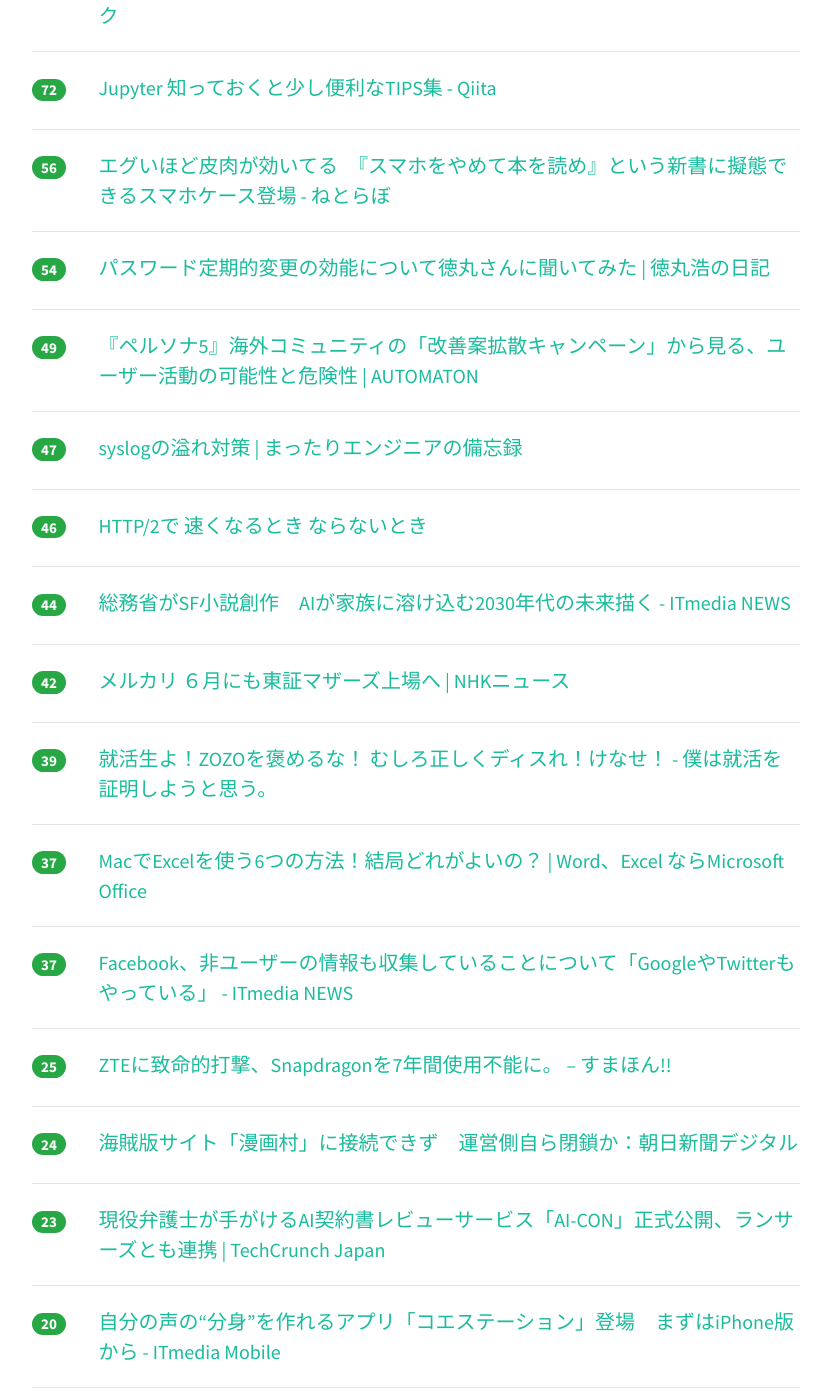
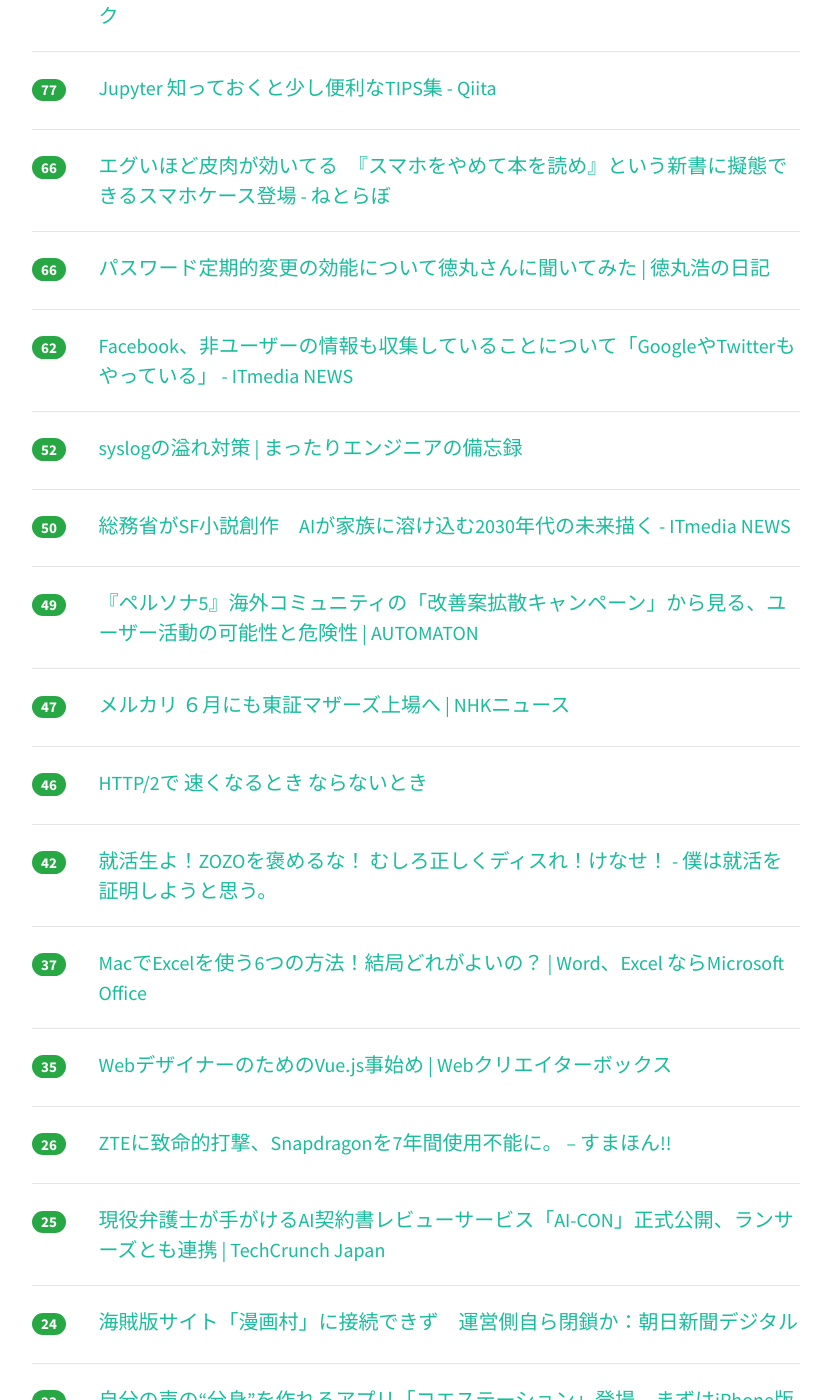
Before and after one commit to yatta47/hatena-matome-site, a Jekyll site: the page built from _posts/2018-04-18-hatena.md, in a window 1280 px wide and 1400 px high, scrolled down 783 px. Shown: the whole window, without its empty margins (224-1055 px from the left). Built offline with Jekyll 4.4.1, drawn with Linux system fonts in a browser that asks for light colours; nearby versions of some CDN libraries; some of the changed text lies outside the part shown.

Commit message:
Updated 2018-04-18

```diff
--- a/_posts/2018-04-18-hatena.md
+++ b/_posts/2018-04-18-hatena.md
@@ -1,49 +1,64 @@
 ---
 layout: post
 title:  "2018-04-18 はてぶIT"
-date:   2018-04-18 12:02:52
+date:   2018-04-18 13:01:46
 tags: [it-hotentry]
 ---
-32 件のデータあり
+36 件のデータあり
 
 <hr><div class="row">
-<div class="col-1"><span class="badge badge-pill badge-success h2">448</span></div>
+<div class="col-1"><span class="badge badge-pill badge-success h2">550</span></div>
 <div class="col-11"><a href='http://terurou.hateblo.jp/entry/2018/04/18/015709' target='_blank'>人月単価で80万円ぐらいの仕事 - terurouメモ</a></div>
 </div>
 <hr>
 <div class="row">
-<div class="col-1"><span class="badge badge-pill badge-success h2">183</span></div>
+<div class="col-1"><span class="badge badge-pill badge-success h2">203</span></div>
 <div class="col-11"><a href='http://nlab.itmedia.co.jp/nl/articles/1804/17/news122.html' target='_blank'>広告配信のジーニー、「漫画村」などへの広告を停止したと発表 - ねとらぼ</a></div>
 </div>
 <hr>
 <div class="row">
-<div class="col-1"><span class="badge badge-pill badge-success h2">80</span></div>
+<div class="col-1"><span class="badge badge-pill badge-success h2">100</span></div>
+<div class="col-11"><a href='http://karaage.hatenadiary.jp/entry/2018/04/18/073000' target='_blank'>人工知能にTwitterを運用させてチューリングテストしたら衝撃的事実が明らかになりました - karaage. [からあげ]</a></div>
+</div>
+<hr>
+<div class="row">
+<div class="col-1"><span class="badge badge-pill badge-success h2">96</span></div>
 <div class="col-11"><a href='https://robotstart.info/2018/04/17/iot-device-map-2018.html' target='_blank'>日本で買えるIoTデバイス330個をまとめた「IoTデバイスマップ2018」公開　ダウンロード無料 | ロボスタ</a></div>
 </div>
 <hr>
 <div class="row">
-<div class="col-1"><span class="badge badge-pill badge-success h2">76</span></div>
-<div class="col-11"><a href='http://karaage.hatenadiary.jp/entry/2018/04/18/073000' target='_blank'>人工知能にTwitterを運用させてチューリングテストしたら衝撃的事実が明らかになりました - karaage. [からあげ]</a></div>
-</div>
-<hr>
-<div class="row">
-<div class="col-1"><span class="badge badge-pill badge-success h2">74</span></div>
+<div class="col-1"><span class="badge badge-pill badge-success h2">94</span></div>
 <div class="col-11"><a href='https://cpplover.blogspot.com/2018/04/telegram180ip.html' target='_blank'>本の虫: ロシア、Telegramをブロックするために180万ものIPアドレスをブロック</a></div>
 </div>
 <hr>
 <div class="row">
-<div class="col-1"><span class="badge badge-pill badge-success h2">72</span></div>
+<div class="col-1"><span class="badge badge-pill badge-success h2">77</span></div>
 <div class="col-11"><a href='https://qiita.com/simonritchie/items/d7dccb798f0b9c8b1ec5' target='_blank'>Jupyter 知っておくと少し便利なTIPS集 - Qiita</a></div>
 </div>
 <hr>
 <div class="row">
-<div class="col-1"><span class="badge badge-pill badge-success h2">56</span></div>
+<div class="col-1"><span class="badge badge-pill badge-success h2">66</span></div>
 <div class="col-11"><a href='http://nlab.itmedia.co.jp/nl/articles/1804/17/news120.html' target='_blank'>エグいほど皮肉が効いてる　『スマホをやめて本を読め』という新書に擬態できるスマホケース登場 - ねとらぼ</a></div>
 </div>
 <hr>
 <div class="row">
-<div class="col-1"><span class="badge badge-pill badge-success h2">54</span></div>
+<div class="col-1"><span class="badge badge-pill badge-success h2">66</span></div>
 <div class="col-11"><a href='https://blog.tokumaru.org/2014/09/blog-post.html' target='_blank'>パスワード定期的変更の効能について徳丸さんに聞いてみた | 徳丸浩の日記</a></div>
+</div>
+<hr>
+<div class="row">
+<div class="col-1"><span class="badge badge-pill badge-success h2">62</span></div>
+<div class="col-11"><a href='http://www.itmedia.co.jp/news/articles/1804/18/news057.html' target='_blank'>Facebook、非ユーザーの情報も収集していることについて「GoogleやTwitterもやっている」 - ITmedia NEWS</a></div>
+</div>
+<hr>
+<div class="row">
+<div class="col-1"><span class="badge badge-pill badge-success h2">52</span></div>
+<div class="col-11"><a href='https://www.rite.jp/suppressed-messages/' target='_blank'>syslogの溢れ対策 | まったりエンジニアの備忘録</a></div>
+</div>
+<hr>
+<div class="row">
+<div class="col-1"><span class="badge badge-pill badge-success h2">50</span></div>
+<div class="col-11"><a href='http://www.itmedia.co.jp/news/articles/1804/17/news121.html' target='_blank'>総務省がSF小説創作　AIが家族に溶け込む2030年代の未来描く - ITmedia NEWS</a></div>
 </div>
 <hr>
 <div class="row">
@@ -53,7 +68,7 @@ tags: [it-hotentry]
 <hr>
 <div class="row">
 <div class="col-1"><span class="badge badge-pill badge-success h2">47</span></div>
-<div class="col-11"><a href='https://www.rite.jp/suppressed-messages/' target='_blank'>syslogの溢れ対策 | まったりエンジニアの備忘録</a></div>
+<div class="col-11"><a href='https://www3.nhk.or.jp/news/html/20180418/k10011407521000.html' target='_blank'>メルカリ ６月にも東証マザーズ上場へ | NHKニュース</a></div>
 </div>
 <hr>
 <div class="row">
@@ -62,17 +77,7 @@ tags: [it-hotentry]
 </div>
 <hr>
 <div class="row">
-<div class="col-1"><span class="badge badge-pill badge-success h2">44</span></div>
-<div class="col-11"><a href='http://www.itmedia.co.jp/news/articles/1804/17/news121.html' target='_blank'>総務省がSF小説創作　AIが家族に溶け込む2030年代の未来描く - ITmedia NEWS</a></div>
-</div>
-<hr>
-<div class="row">
 <div class="col-1"><span class="badge badge-pill badge-success h2">42</span></div>
-<div class="col-11"><a href='https://www3.nhk.or.jp/news/html/20180418/k10011407521000.html' target='_blank'>メルカリ ６月にも東証マザーズ上場へ | NHKニュース</a></div>
-</div>
-<hr>
-<div class="row">
-<div class="col-1"><span class="badge badge-pill badge-success h2">39</span></div>
 <div class="col-11"><a href='http://skogaku.hatenablog.com/entry/2018/04/17/233739' target='_blank'>就活生よ！ZOZOを褒めるな！ むしろ正しくディスれ！けなせ！ - 僕は就活を証明しようと思う。</a></div>
 </div>
 <hr>
@@ -82,13 +87,18 @@ tags: [it-hotentry]
 </div>
 <hr>
 <div class="row">
-<div class="col-1"><span class="badge badge-pill badge-success h2">37</span></div>
-<div class="col-11"><a href='http://www.itmedia.co.jp/news/articles/1804/18/news057.html' target='_blank'>Facebook、非ユーザーの情報も収集していることについて「GoogleやTwitterもやっている」 - ITmedia NEWS</a></div>
+<div class="col-1"><span class="badge badge-pill badge-success h2">35</span></div>
+<div class="col-11"><a href='https://www.webcreatorbox.com/tech/first-vuejs' target='_blank'>WebデザイナーのためのVue.js事始め | Webクリエイターボックス</a></div>
+</div>
+<hr>
+<div class="row">
+<div class="col-1"><span class="badge badge-pill badge-success h2">26</span></div>
+<div class="col-11"><a href='https://smhn.info/201804-us-ban-zte' target='_blank'>ZTEに致命的打撃、Snapdragonを7年間使用不能に。 – すまほん!!</a></div>
 </div>
 <hr>
 <div class="row">
 <div class="col-1"><span class="badge badge-pill badge-success h2">25</span></div>
-<div class="col-11"><a href='https://smhn.info/201804-us-ban-zte' target='_blank'>ZTEに致命的打撃、Snapdragonを7年間使用不能に。 – すまほん!!</a></div>
+<div class="col-11"><a href='http://jp.techcrunch.com/2018/04/17/gva-tech-ai-con/' target='_blank'>現役弁護士が手がけるAI契約書レビューサービス「AI-CON」正式公開、ランサーズとも連携 | TechCrunch Japan</a></div>
 </div>
 <hr>
 <div class="row">
@@ -98,12 +108,12 @@ tags: [it-hotentry]
 <hr>
 <div class="row">
 <div class="col-1"><span class="badge badge-pill badge-success h2">23</span></div>
-<div class="col-11"><a href='http://jp.techcrunch.com/2018/04/17/gva-tech-ai-con/' target='_blank'>現役弁護士が手がけるAI契約書レビューサービス「AI-CON」正式公開、ランサーズとも連携 | TechCrunch Japan</a></div>
+<div class="col-11"><a href='http://www.itmedia.co.jp/mobile/articles/1804/17/news117.html' target='_blank'>自分の声の“分身”を作れるアプリ「コエステーション」登場　まずはiPhone版から - ITmedia Mobile</a></div>
 </div>
 <hr>
 <div class="row">
-<div class="col-1"><span class="badge badge-pill badge-success h2">20</span></div>
-<div class="col-11"><a href='http://www.itmedia.co.jp/mobile/articles/1804/17/news117.html' target='_blank'>自分の声の“分身”を作れるアプリ「コエステーション」登場　まずはiPhone版から - ITmedia Mobile</a></div>
+<div class="col-1"><span class="badge badge-pill badge-success h2">22</span></div>
+<div class="col-11"><a href='https://gigazine.net/news/20180418-amazon-android-browser-internet/' target='_blank'>Amazonが容量わずか2MBの軽量版インターネットブラウザ、その名も「Internet」をリリース - GIGAZINE</a></div>
 </div>
 <hr>
 <div class="row">
@@ -112,8 +122,8 @@ tags: [it-hotentry]
 </div>
 <hr>
 <div class="row">
-<div class="col-1"><span class="badge badge-pill badge-success h2">20</span></div>
-<div class="col-11"><a href='https://www.webcreatorbox.com/tech/first-vuejs' target='_blank'>WebデザイナーのためのVue.js事始め | Webクリエイターボックス</a></div>
+<div class="col-1"><span class="badge badge-pill badge-success h2">19</span></div>
+<div class="col-11"><a href='https://www.wantedly.com/companies/en-japanrecruit/post_articles/115789' target='_blank'>Ruby Committerの関さん(@m_seki)を招いてエン・ジャパンが自社開発について真剣に考えた | エン・ジャパン株式会社</a></div>
 </div>
 <hr>
 <div class="row">
@@ -127,8 +137,8 @@ tags: [it-hotentry]
 </div>
 <hr>
 <div class="row">
-<div class="col-1"><span class="badge badge-pill badge-success h2">18</span></div>
-<div class="col-11"><a href='https://www.wantedly.com/companies/en-japanrecruit/post_articles/115789' target='_blank'>Ruby Committerの関さん(@m_seki)を招いてエン・ジャパンが自社開発について真剣に考えた | エン・ジャパン株式会社</a></div>
+<div class="col-1"><span class="badge badge-pill badge-success h2">19</span></div>
+<div class="col-11"><a href='https://togetter.com/li/1219163' target='_blank'>人月単価換算で80万円ぐらいの仕事の文脈 - Togetter</a></div>
 </div>
 <hr>
 <div class="row">
@@ -142,8 +152,13 @@ tags: [it-hotentry]
 </div>
 <hr>
 <div class="row">
-<div class="col-1"><span class="badge badge-pill badge-success h2">16</span></div>
-<div class="col-11"><a href='https://gigazine.net/news/20180418-amazon-android-browser-internet/' target='_blank'>Amazonが容量わずか2MBの軽量版インターネットブラウザ、その名も「Internet」をリリース - GIGAZINE</a></div>
+<div class="col-1"><span class="badge badge-pill badge-success h2">15</span></div>
+<div class="col-11"><a href='http://diamond.jp/articles/-/167275' target='_blank'>銀行ITシステムに大異変、根幹の「勘定系」もクラウド化へ | inside Enterprise | ダイヤモンド・オンライン</a></div>
+</div>
+<hr>
+<div class="row">
+<div class="col-1"><span class="badge badge-pill badge-success h2">15</span></div>
+<div class="col-11"><a href='https://coliss.com/articles/blog/wordpress/wordpress-plugin-css-js-toolbox-plus.html' target='_blank'>WordPressで個別のページごとに、CSSやJavaScriptが利用できる便利なプラグイン -CSS & JavaScript Toolbox | コリス</a></div>
 </div>
 <hr>
 <div class="row">
@@ -162,6 +177,11 @@ tags: [it-hotentry]
 </div>
 <hr>
 <div class="row">
+<div class="col-1"><span class="badge badge-pill badge-success h2">12</span></div>
+<div class="col-11"><a href='https://www.nikkei.com/article/DGXMZO29496460X10C18A4000000/' target='_blank'>赤字200億円「アベマＴＶ」支える子会社　　：日本経済新聞</a></div>
+</div>
+<hr>
+<div class="row">
 <div class="col-1"><span class="badge badge-pill badge-success h2">10</span></div>
 <div class="col-11"><a href='http://b.hatena.ne.jp/rhggg/' target='_blank'>はてなブックマーク - rhgggのブックマーク</a></div>
 </div>
```
